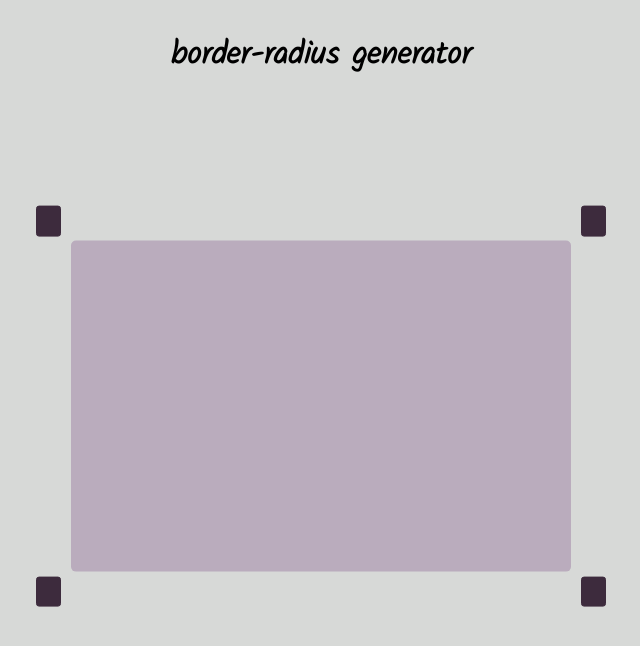
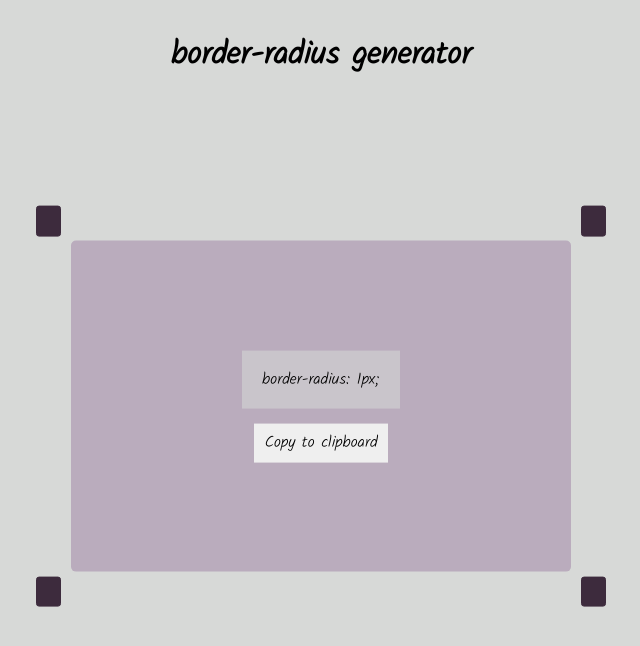
Before and after one commit to s0xzwasd/border-radius-for-us, a React (Create React App) app: page / in a window 1280 px wide. Shown: the top 646 px of the page, without its empty margins (319-959 px from the left). Built offline with nearby package versions, Linux system fonts and the light colour scheme.

Commit message:
feat: add dumb clipboard-component

```diff
--- a/src/Layouts/Main.tsx
+++ b/src/Layouts/Main.tsx
@@ -1,14 +1,16 @@
 import React from 'react';
 import Input from '../components/Input';
 import Rectangle from '../components/Rectangle';
+import Header from '../components/Header';
+import Clipboard from '../components/Clipboard';
 import styles from './Main.module.scss';
-import Header from '../components/Header';
 
 const Layout: React.SFC = () => {
   return (
     <div className={styles.wrapper}>
       <Header>border-radius generator</Header>
       <Rectangle>
+        <Clipboard />
         <Input absolute position="to-top-left" />
         <Input absolute position="to-top-right" />
         <Input absolute position="to-bottom-left" />
--- /dev/null
+++ b/src/components/Clipboard/Clipboard.module.scss
@@ -0,0 +1,15 @@
+.clipboard {
+  padding: 20px;
+  background-color: #c9c5cb;
+}
+
+// TODO: move to button component
+.button {
+  display: block;
+  margin: 0 auto;
+  margin-top: 15px;
+  padding: 10px;
+  cursor: pointer;
+  text-align: center;
+  border: none;
+}
--- /dev/null
+++ b/src/components/Clipboard/Clipboard.tsx
@@ -0,0 +1,18 @@
+import React from 'react';
+import styles from './Clipboard.module.scss';
+
+// TODO: button to another component
+// FIXME: make arrow function component
+function Clipboard(): JSX.Element {
+  return (
+    <div>
+      <section className={styles.clipboard}>border-radius: 1px;</section>
+      <button type="button" className={styles.button}>
+        Copy to clipboard
+      </button>
+    </div>
+  );
+}
+
+// TODO: refactor to func component
+export default Clipboard;
--- /dev/null
+++ b/src/components/Clipboard/index.tsx
@@ -0,0 +1,3 @@
+import Clipboard from './Clipboard';
+
+export default Clipboard;
```
